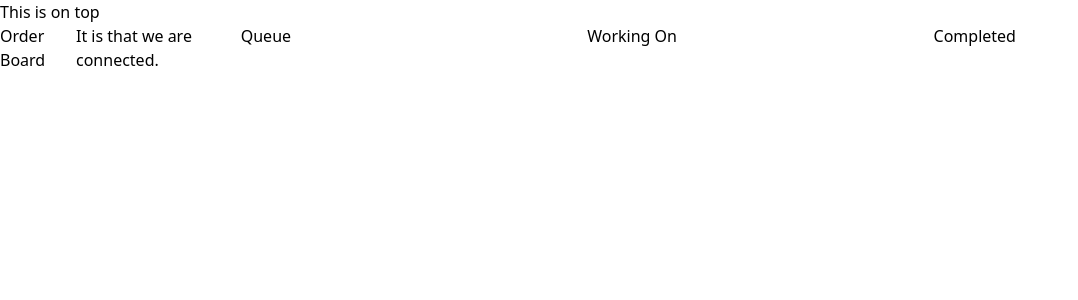
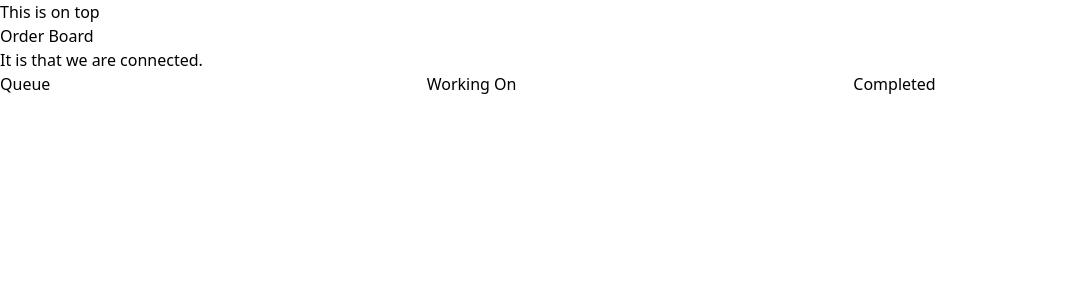
Before and after one commit to calvincchong/FoodStreams, a React app: page / in a window 1280 px wide. Shown: the top 300 px of the page, without its empty margins (0-1078 px from the left). Built offline with nearby package versions, Linux system fonts and the light colour scheme; no server answers.

Commit message:
Fixed Layout of the columns inside the order board

```diff
--- a/src/components/Board.jsx
+++ b/src/components/Board.jsx
@@ -25,14 +25,20 @@ const Board = ({props}) => {
   }, []);
 
   return (
-    <div className="board-main-content">
+    <div className="board-main-content flex flex-col">
       <div className="board-header">This is on top</div>
+      <h2> Order Board</h2>
+      <div>It is {isConnected} that we are connected.</div>
       <div className="board-canvas flex flex-row">
-        <h2> Order Board</h2>
-        It is {isConnected} that we are connected.
-        <div className="ko-list listwrapper basis-1/3"><h2>Queue</h2></div>
-        <div className="ko-list listwrapper basis-1/3"><h2>Working On</h2></div>
-        <div className="ko-list listwrapper basis-1/3"><h2>Completed</h2></div>
+        <div className="ko-list listwrapper flex-col basis-1/3">
+          <h2>Queue</h2>
+        </div>
+        <div className="ko-list listwrapper flex-col basis-1/3">
+          <h2>Working On</h2>
+        </div>
+        <div className="ko-list listwrapper flex-col basis-1/3">
+          <h2>Completed</h2>
+        </div>
       </div>
     </div>
   );
```
